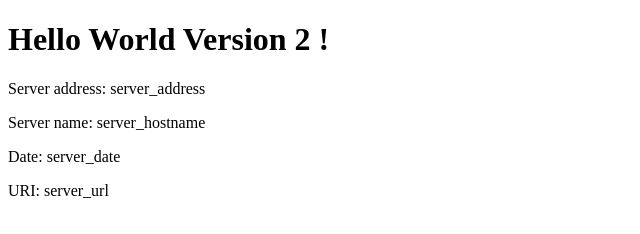
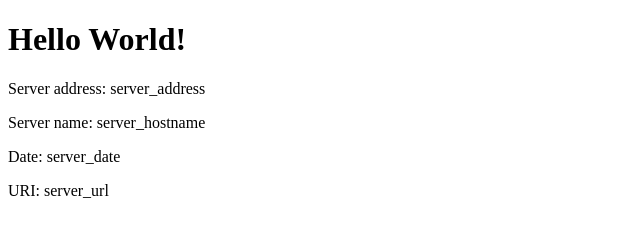
Before and after one commit to ds5gre/eks-example, a plain HTML site: page src/index.html in a window 1280 px wide. Shown: the whole page, without its empty margins (0-640 px from the left). Drawn offline with Linux system fonts and the light colour scheme.

Commit message:
Revert "v2 updating home page"
This reverts commit 4ba15bc2635b168cdc1ab7f633b27b80004e228c.

```diff
--- a/src/index.html
+++ b/src/index.html
@@ -6,7 +6,7 @@
 
 <body>
 <div class="info">
-<h1>Hello World Version 2 !</h1>
+<h1>Hello World!</h1>
 <p><span>Server&nbsp;address:</span> <span>server_address</span></p>
 <p><span>Server&nbsp;name:</span> <span>server_hostname</span></p>
 <p class="smaller"><span>Date:</span> <span>server_date</span></p>
```
